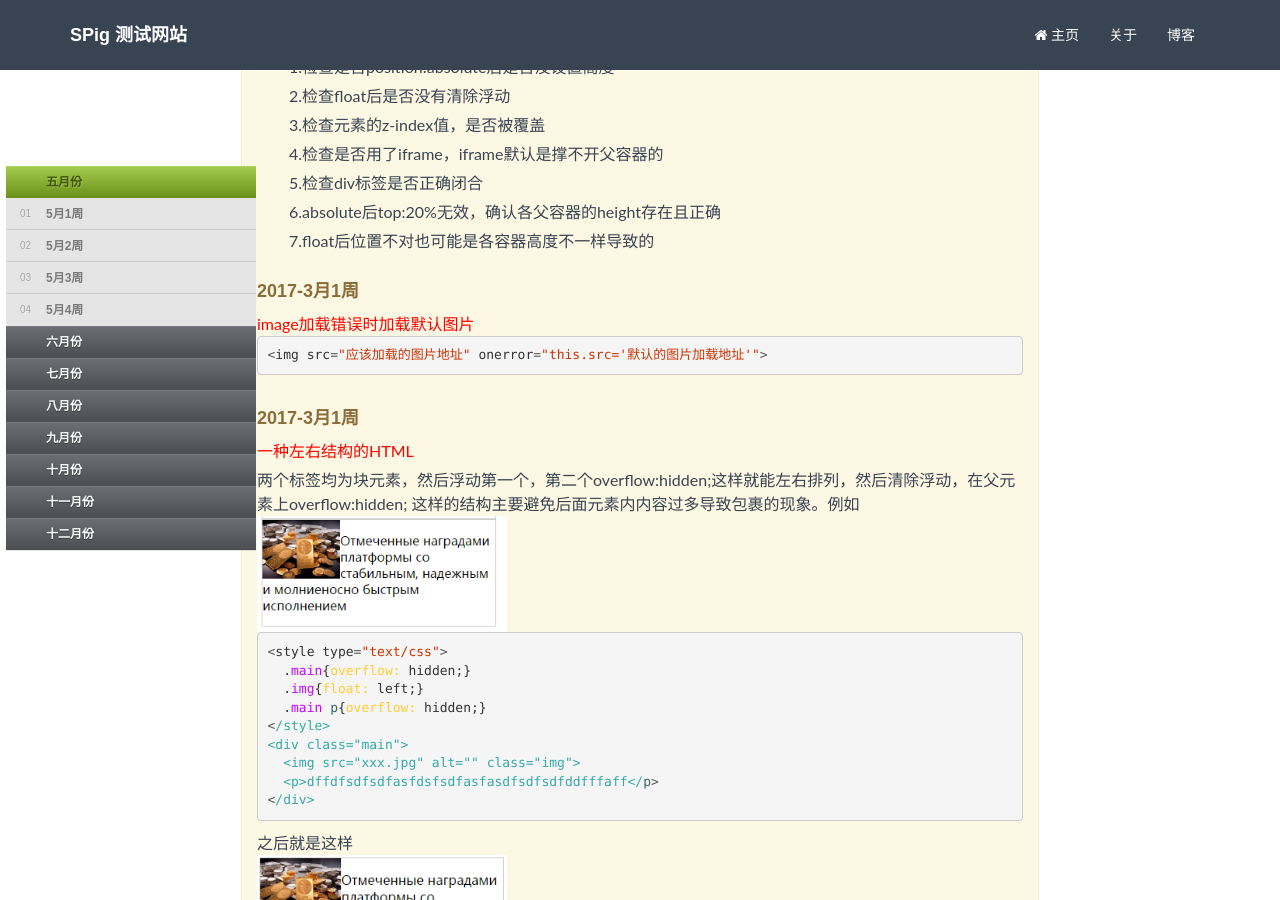
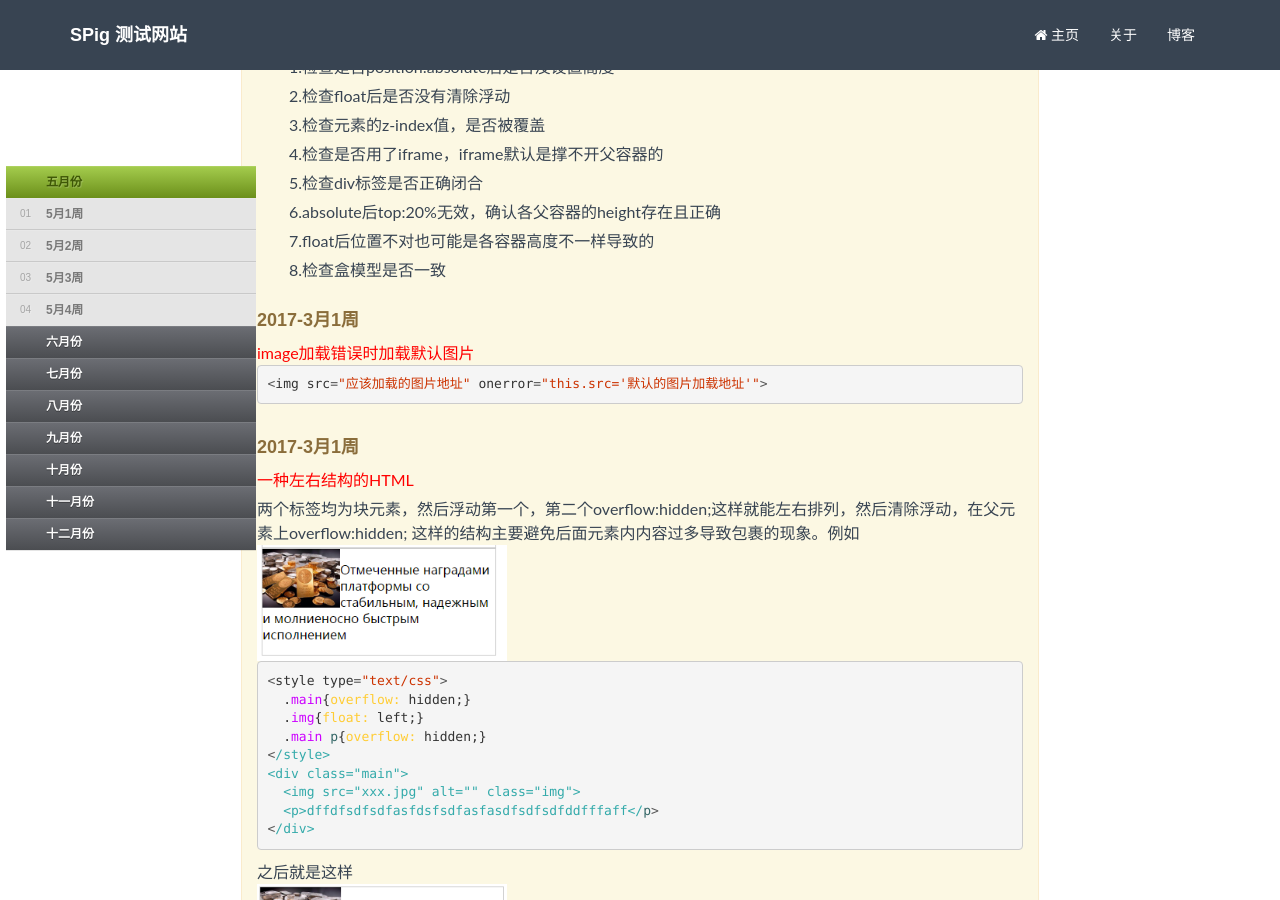
Before and after one commit to yaming042/yaming042.github.io, a Jekyll site: the page built from notes/index.md, in a window 1280 px wide and 900 px high, scrolled down 3336 px. Built offline with Jekyll 4.4.1, drawn with Linux system fonts in a browser that asks for light colours; comment, search, counter and statistics services are not loaded.

Commit message:
add notes

```diff
--- a/notes/index.md
+++ b/notes/index.md
@@ -283,6 +283,7 @@ input{color:#777;} => input:focus{display:block;color:#000;}
 <p class="indent2">5.检查div标签是否正确闭合</p>
 <p class="indent2">6.absolute后top:20%无效，确认各父容器的height存在且正确</p>
 <p class="indent2">7.float后位置不对也可能是各容器高度不一样导致的</p>
+<p class="indent2">8.检查盒模型是否一致</p>
 
 <p>&nbsp;</p>
 <h4 id="pos73">2017-3月1周</h4>
```
